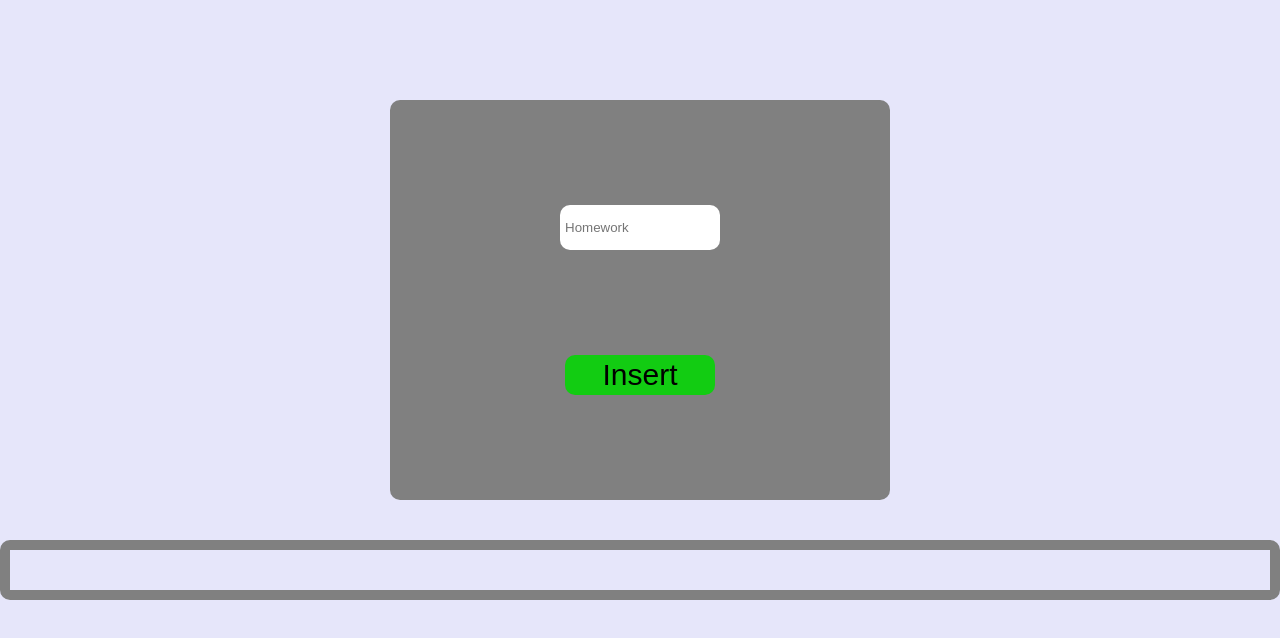
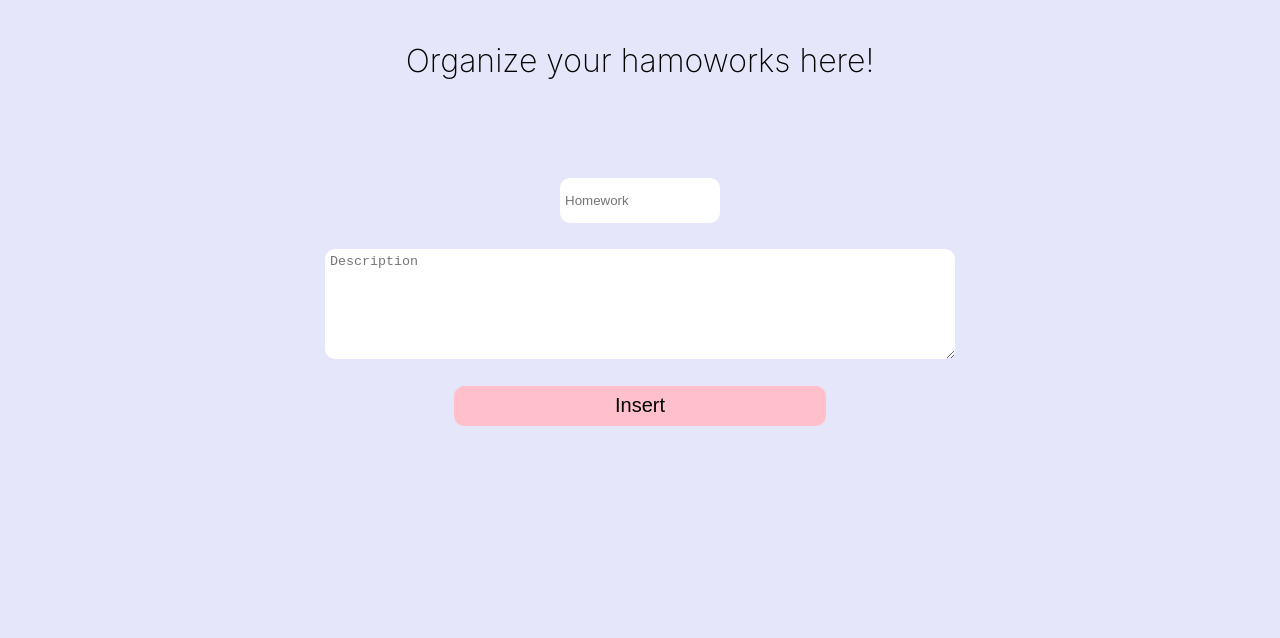
Before and after one commit to CibeleMartins/differentTypesStylesReact, a React (Create React App) app: page / in a window 1280 px wide. Shown: the top 638 px of the page. Built offline with nearby package versions, Linux system fonts and the light colour scheme.

Commit message:
🚧 feat: Implement dynamics colors in post its

```diff
--- a/src/components/Button/Button.js
+++ b/src/components/Button/Button.js
@@ -1,9 +1,9 @@
 import styles from './Button.module.css';
 
 
-function Button ({title, className, onClick}) {
+function Button ({title, className, onClick, style}) {
 
-    return <button onClick={onClick} className={`${styles.btn} || ${className}`}>{title}</button>
+    return <button style={style} onClick={onClick} className={`${styles.btn} || ${className}`}>{title}</button>
 }
 
 export default Button;
--- a/src/components/TableHomeworks/TableHomeworks.js
+++ b/src/components/TableHomeworks/TableHomeworks.js
@@ -8,15 +8,22 @@ display: flex;
 flex-direction: column;
 justify-content: space-evenly;
 align-items: center;
+`;
+
+const Title = styled.h1 `
+    width: 100%;
+    text-align: center;
+    color: black;
+    font-weight: 200;
 `
 
 const FormControl = styled.div `
 
-    width: 500px;
-    height: 400px;
-    margin-top: 100px;
+    width: 100%;
+    height: 300px;
+    margin-top: 50px;
     border-radius: 10px;
-    background-color: grey;
+    background-color: lavender;
     display: flex;
     flex-direction: column;
     justify-content: space-evenly;
@@ -33,14 +40,13 @@ const Input = styled.input `
 
 `;
 const InputDescription = styled.textarea `
-    width: 150px;
+    width: 50%;
     height: 100px;
     border: none;
     outline: none;
     border-radius: 10px;
     padding: 5px;
     flex-wrap: wrap;
-
 `;
 
 
@@ -49,33 +55,36 @@ const MainPostIt = styled.div `
     width: 100;
     height: auto;
     background-color: lavender;
-    border: 10px solid grey;
-    border-radius: 10px;
     padding: 20px;
     display: flex;
     flex-wrap: wrap;
     justify-content: space-around;
-
 `;
 
 const PostIt = styled.div `
-
-    width: 200px;
+    width: 30%;
     height: 200px;
     padding: 10px;
-    background-color: yellow
+    background-color: #FFFACD;
+    border-radius: 10px;
     `;
 
 
 function TableHomewors (props) {
 
-    const [homeworkValue, setHomework] = useState('')
-    // const [description, setDescription] = useState('')
+    const [homeworkValue, setHomework] = useState('');
+    const [description, setDescription] = useState('');
 
     const changeInputState = (event) => setHomework(event.target.value);
-    // const changeDescription = (event) => setDescription(event.target.value);
+    const changeDescription = (event) => setDescription(event.target.value);
 
-    const [postIt, setPostIt] = useState([])
+    const [postIt, setPostIt] = useState([]);
+
+    function getRandomInt(min, max) {
+        min = Math.ceil(min);
+        max = Math.floor(max);
+        return Math.floor(Math.random() * (max - min) + min);
+      }
 
     const formSubmit = (event) => {
 
@@ -83,34 +92,40 @@ function TableHomewors (props) {
 
        const homeworks = [];
 
-       homeworks.unshift({id: Math.random(parseFloat()).toString() ,title: homeworkValue})
+       const positionColors = getRandomInt(0,5)
+
+       const colors = ['#B0E0E6', '#D8BFD8', '#FFE4E1', '#F0FFF0', '#FFE4C4', '#F8F8FF'];
+
+       homeworks.unshift({id: Math.random(parseFloat()).toString(), title: homeworkValue, decribe: description, color: colors[positionColors] })
 
        setPostIt(prevState => [...prevState, ...homeworks])
-        console.log(...homeworks)
-    }
-
-
-
+    };
 
     return (
         <>
         <MainForm onSubmit={formSubmit}>
+
+           <Title>Organize your hamoworks here!</Title>
             <FormControl>
                 <Input
                 value={homeworkValue}
                 placeholder='Homework'
                 onChange={(event)=> changeInputState(event)}/>
-                {/* <InputDescription
+                <InputDescription
                 value={description}
                 placeholder='Description'
-                onChange={(event)=> changeDescription(event)}/> */}
-                <Button title="Insert" />
+                onChange={(event)=> changeDescription(event)}/>
+                <Button style={{background: 'pink', fontSize: 20}} title="Insert" />
             </FormControl>
         </MainForm>
 
-
         <MainPostIt>
-                {postIt.map(i => <h3>{i.title}</h3>)}
+                {postIt.map((i) => {
+                    return <PostIt key={i.id} style={{background: i.color}}>
+                     <h3>{i.title}</h3>
+                    <p>{i.decribe}</p>
+                    </PostIt>
+                })}
         </MainPostIt>
         </>
 
--- a/src/index.css
+++ b/src/index.css
@@ -1,6 +1,6 @@
 body {
   margin: 0;
-  padding: 0;
+  padding: 20px;
   font-family: -apple-system, BlinkMacSystemFont, 'Segoe UI', 'Roboto', 'Oxygen',
     'Ubuntu', 'Cantarell', 'Fira Sans', 'Droid Sans', 'Helvetica Neue',
     sans-serif;
```
